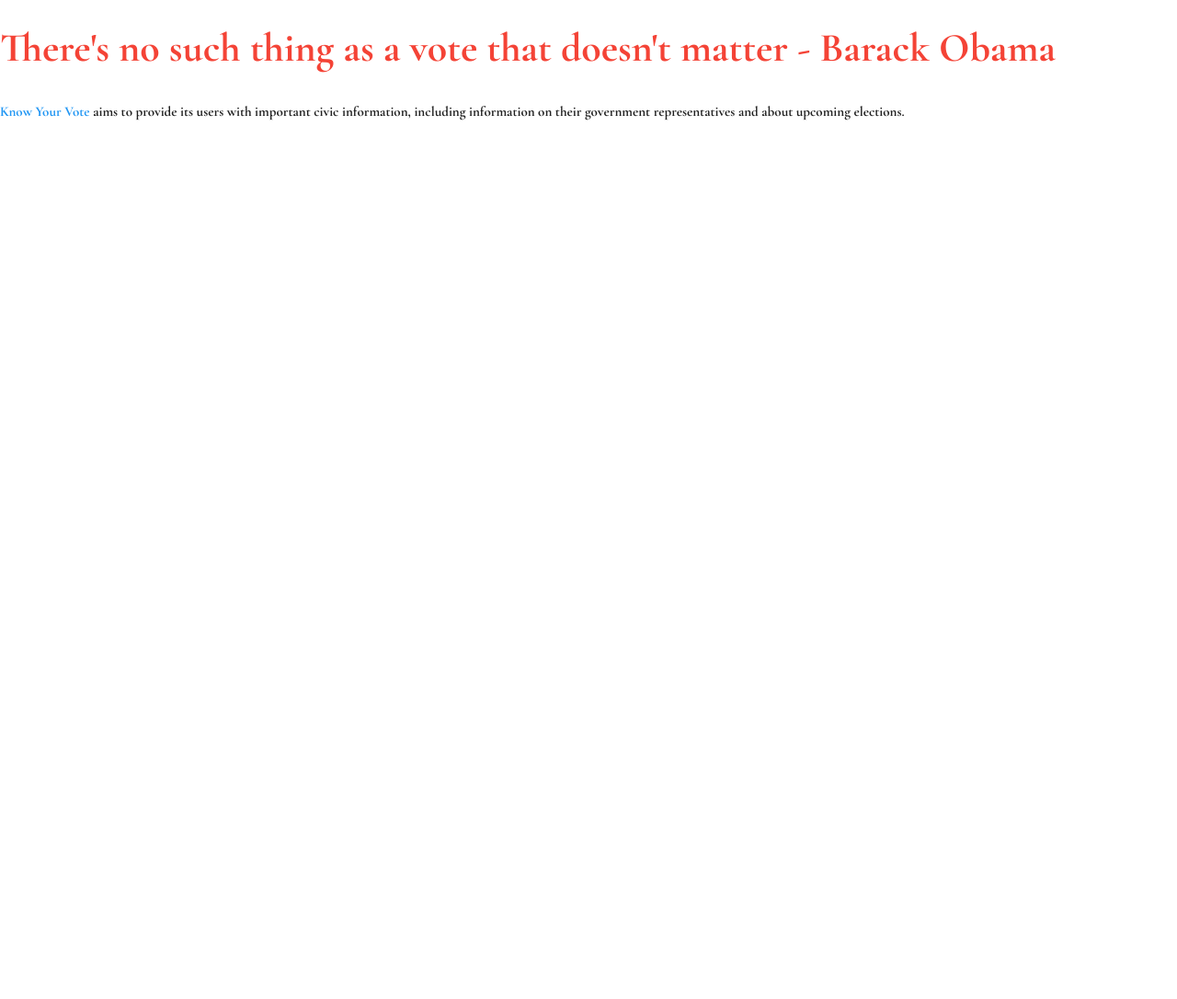
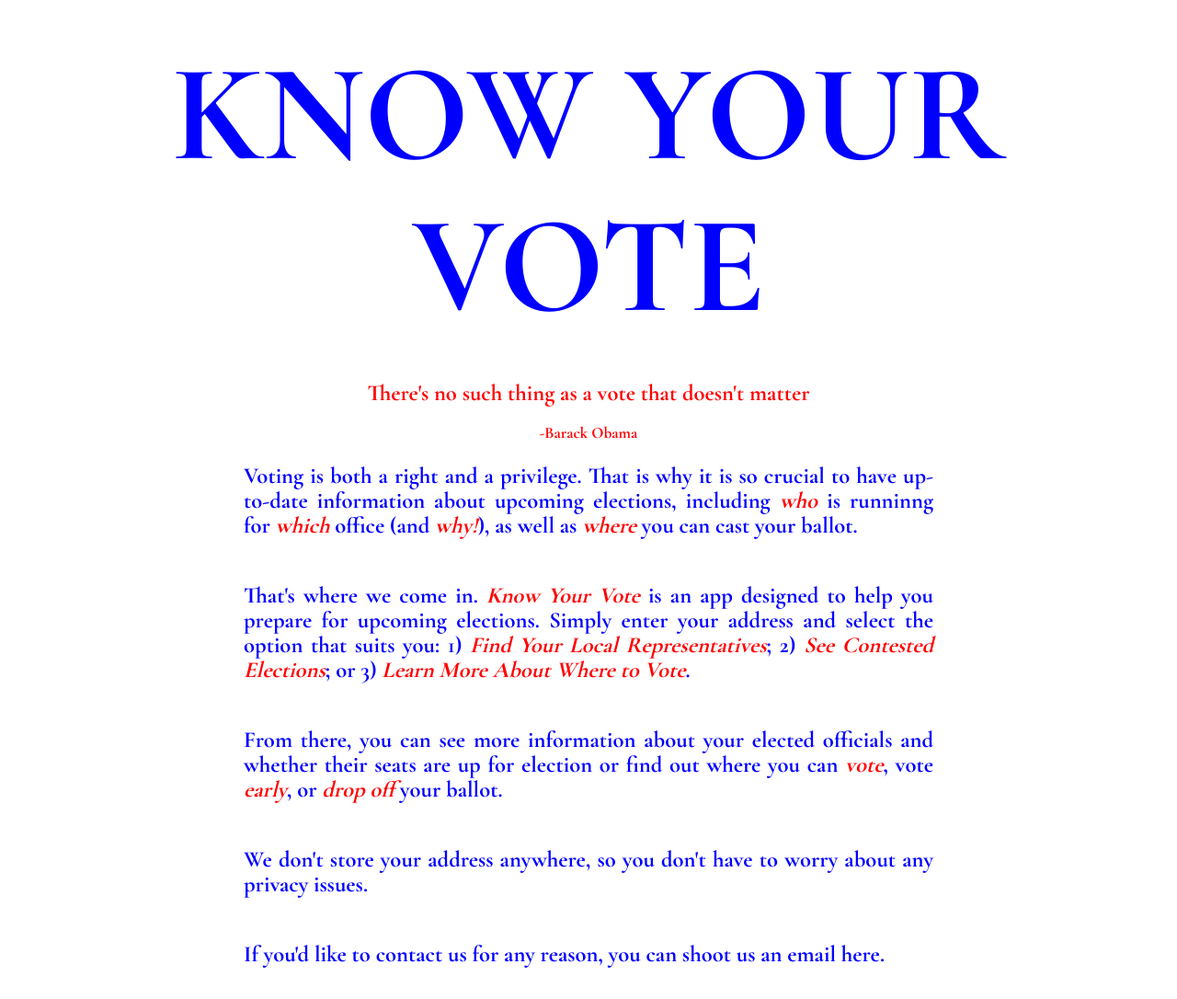
Before and after one commit to johnrobertmahlan/rock-the-vote, a Django app: page /about/ in a window 1280 px wide. Shown: the whole page at 92% size. Before the commit the page ends 131 px from the top, so only its background shows below. Run offline with Django 3.2, Linux system fonts and the light colour scheme.

Commit message:
update homepage styles and rewrite about page

```diff
--- a/knowyourvote/settings.py
+++ b/knowyourvote/settings.py
@@ -120,5 +120,5 @@ USE_TZ = True
 
 STATIC_URL = '/static/'
 
-import django_heroku
-django_heroku.settings(locals())
+# import django_heroku
+# django_heroku.settings(locals())
--- a/main_app/static/css/style.css
+++ b/main_app/static/css/style.css
@@ -47,6 +47,40 @@ footer {
     font-weight: 800;
     border: 5px solid red;
     background-color: white;
+}
+
+#site-title:hover {
+    color: red;
+    border: 5px solid blue;
+}
+
+#about-title {
+    text-align: center;
+    color: blue;
+    font-size: 150px;
+    font-weight: 800;
+}
+
+.quote {
+    color: red;
+    text-align: center;
+}
+
+.ws {
+    font-style: italic;
+    font-weight: 600;
+    color: red;
+}
+
+.about-page {
+    display: flex;
+    justify-content: center;
+}
+
+.app-info {
+    width: 750px;
+    text-align: justify;
+    padding-bottom: 25px;
 }
 
 .data-title {
@@ -153,6 +187,11 @@ input:focus {
     font-family: 'Cormorant Garamond', serif;
 }
 
+#rep-btn:hover, #el-btn:hover, #loc-btn:hover {
+    box-shadow: 0px 12px 18px rgba(0, 0, 0, 0.4);
+    font-style: italic;
+}
+
 #el-btn {
     background-color: blue;
     font-family: 'Cormorant Garamond', serif;
--- a/main_app/templates/about.html
+++ b/main_app/templates/about.html
@@ -2,8 +2,33 @@
 
 {% block content %}
 
-<h3 class="red-text">There's no such thing as a vote that doesn't matter - Barack Obama</h3>
+<h1 id="about-title">KNOW YOUR VOTE</h1>
 
-<p><span class="blue-text">Know Your Vote</span> aims to provide its users with important civic information, including information on their government representatives and about upcoming elections.</p>
+<h5 class="quote">There's no such thing as a vote that doesn't matter</h5>
+<h6 class="quote">-Barack Obama</h6>
+
+<div class="about-page">
+    <div class="app-info">
+        <h5>
+            Voting is both a right and a privilege. That is why it is so crucial to have up-to-date information about upcoming elections, including <span class="ws">who</span> is runninng for <span class="ws">which</span> office (and <span class="ws">why!</span>), as well as <span class="ws">where</span> you can cast your ballot.
+        </h5>
+        <br />
+        <h5>
+            That's where we come in. <span class="ws">Know Your Vote</span> is an app designed to help you prepare for upcoming elections. Simply enter your address and select the option that suits you: 1) <span class="ws">Find Your Local Representatives</span>; 2) <span class="ws">See Contested Elections</span>; or 3) <span class="ws">Learn More About Where to Vote</span>.
+        </h5>
+        <br />
+        <h5>
+            From there, you can see more information about your elected officials and whether their seats are up for election or find out where you can <span class="ws">vote</span>, vote <span class="ws">early</span>, or <span class="ws">drop off</span> your ballot.
+        </h5>
+        <br />
+        <h5>
+            We don't store your address anywhere, so you don't have to worry about any privacy issues.
+        </h5>
+        <br />
+        <h5>
+            If you'd like to contact us for any reason, you can shoot us an email here.
+        </h5>
+    </div>
+</div>
 
 {% endblock %}
--- a/main_app/templates/home.html
+++ b/main_app/templates/home.html
@@ -3,7 +3,7 @@
 {% block content %}
 <body id="homepage">
     <main>
-        <h1 id="site-title">KNOW YOUR VOTE</h1>
+        <a href="{% url 'about' %}"><h1 id="site-title">KNOW YOUR VOTE</h1></a>
         <form action="{% url 'data' %}" method="POST" class="address-form">
             {% csrf_token %}
             <div class="input-field">
--- a/requirements.txt
+++ b/requirements.txt
@@ -6,7 +6,7 @@ certifi==2019.6.16
 chardet==3.0.4
 dj-database-url==0.5.0
 Django==3.0.4
-django-heroku==0.3.1
+# django-heroku==0.3.1
 django-widget-tweaks==1.4.5
 docutils==0.15.2
 gunicorn==19.9.0
```
